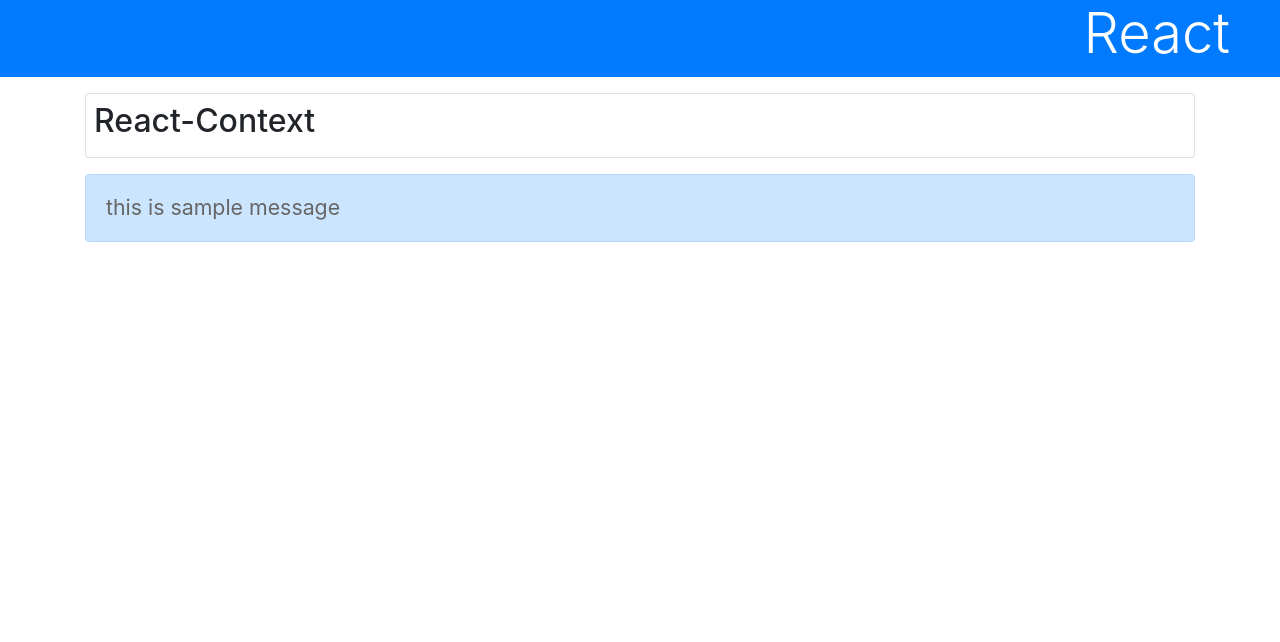
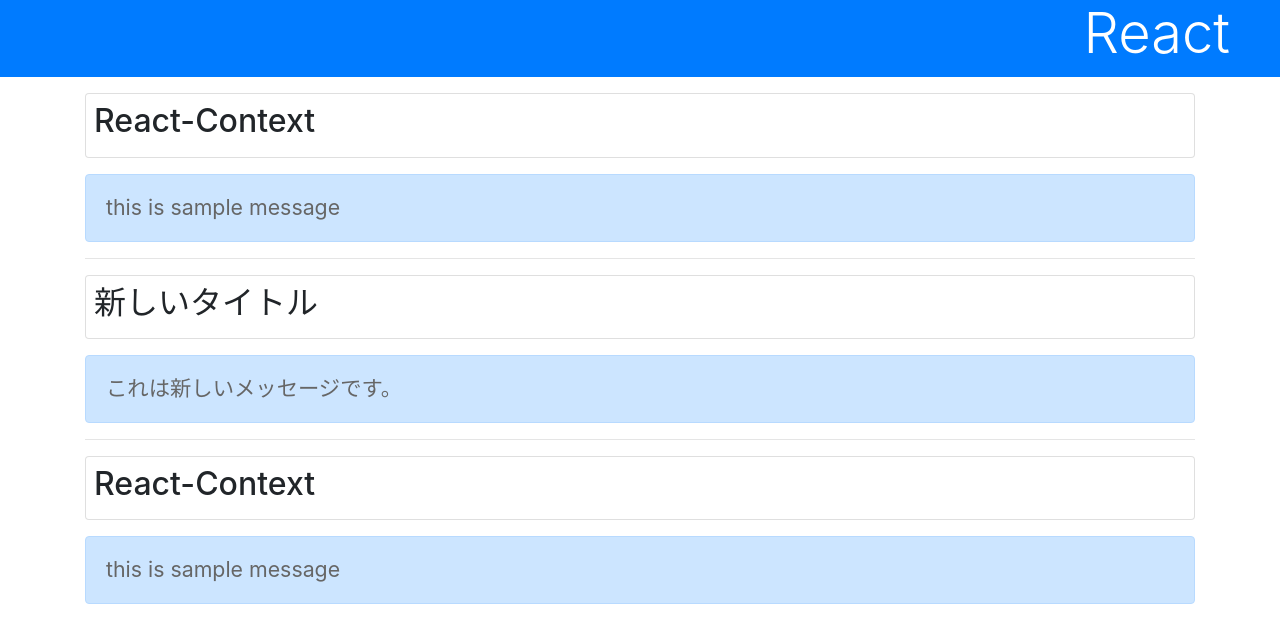
Before and after one commit to Haya372/react-started, a React (Create React App) app: page / in a window 1280 px wide. Shown: the top 642 px of the page. Built offline with nearby package versions, Linux system fonts and the light colour scheme.

Commit message:
プロバイダーでコンテキストを変更する

```diff
--- a/src/App.js
+++ b/src/App.js
@@ -10,7 +10,10 @@
 
 class App extends Component {
 
-  input = ''
+  newdata = {
+    title: '新しいタイトル',
+    message: 'これは新しいメッセージです。'
+  }
 
   constructor(props){
     super(props);
@@ -31,6 +34,14 @@
       <div>
         <h1 className="bg-primary text-white display-4">React</h1>
         <div className="container">
+          <Title />
+          <Message />
+          <hr />
+          <SampleContext.Provider value={this.newdata}>
+            <Title />
+            <Message />
+          </SampleContext.Provider>
+          <hr />
           <Title />
           <Message />
         </div>
```
